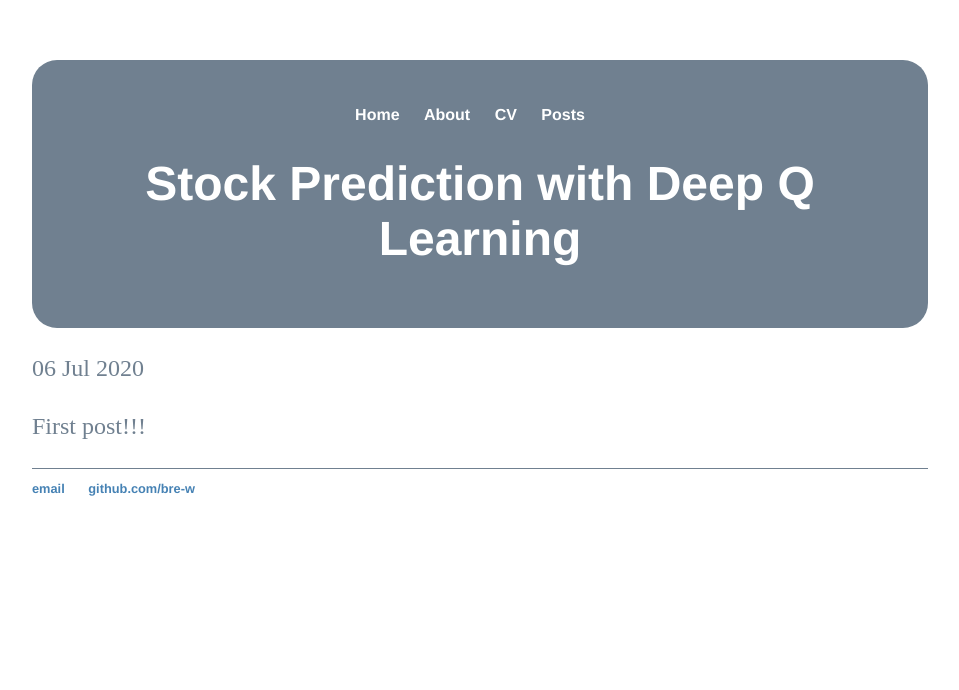
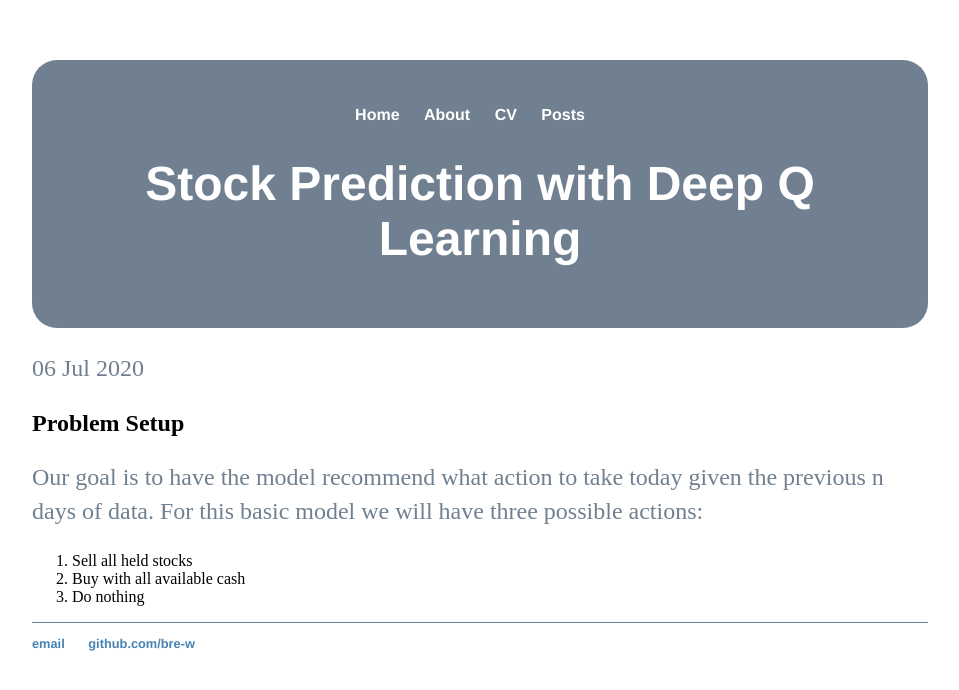
Before and after one commit to bre-w/bre-w.github.io, a Jekyll site: the page built from _posts/2020-07-06-test-post.md, in a window 1280 px wide. Shown: the top 690 px of the page, without its empty margins (160-1119 px from the left). Built offline with Jekyll 4.4.1, drawn with Linux system fonts in a browser that asks for light colours.

Commit message:
Update 2020-07-06-test-post.md

```diff
--- a/_posts/2020-07-06-test-post.md
+++ b/_posts/2020-07-06-test-post.md
@@ -3,5 +3,9 @@ layout: post
 title: "Stock Prediction with Deep Q Learning"
 date: 2020-07-06
 ---
+## Problem Setup
 
-First post!!!
+Our goal is to have the model recommend what action to take today given the previous n days of data. For this basic model we will have three possible actions:
+1. Sell all held stocks
+2. Buy with all available cash
+3. Do nothing
```
